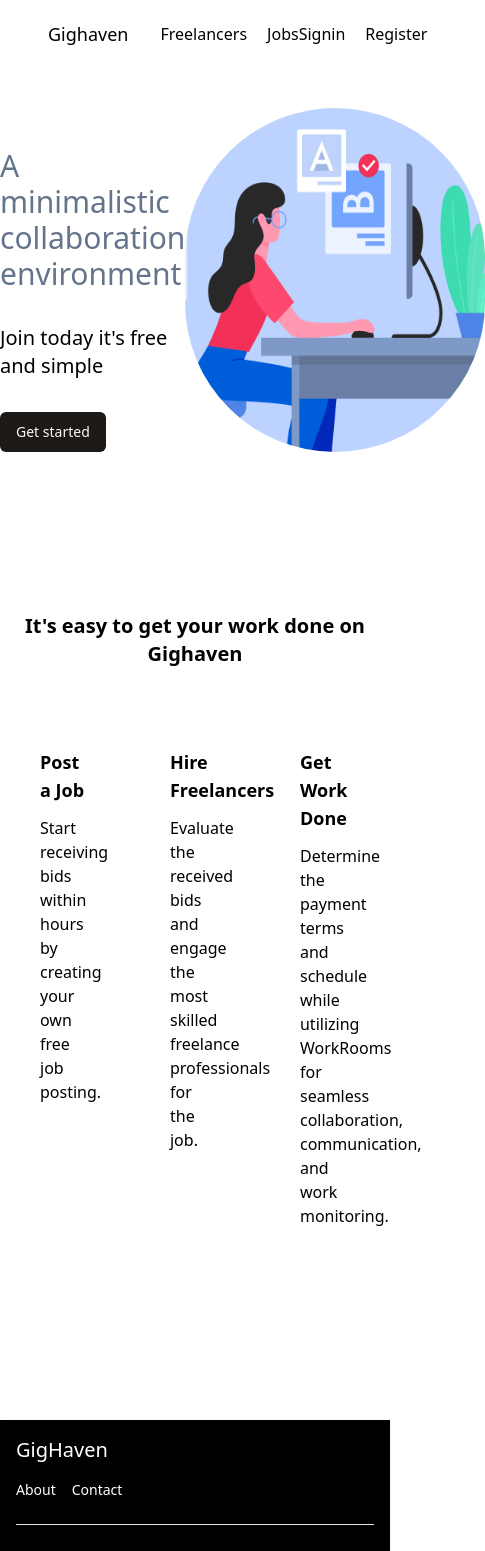
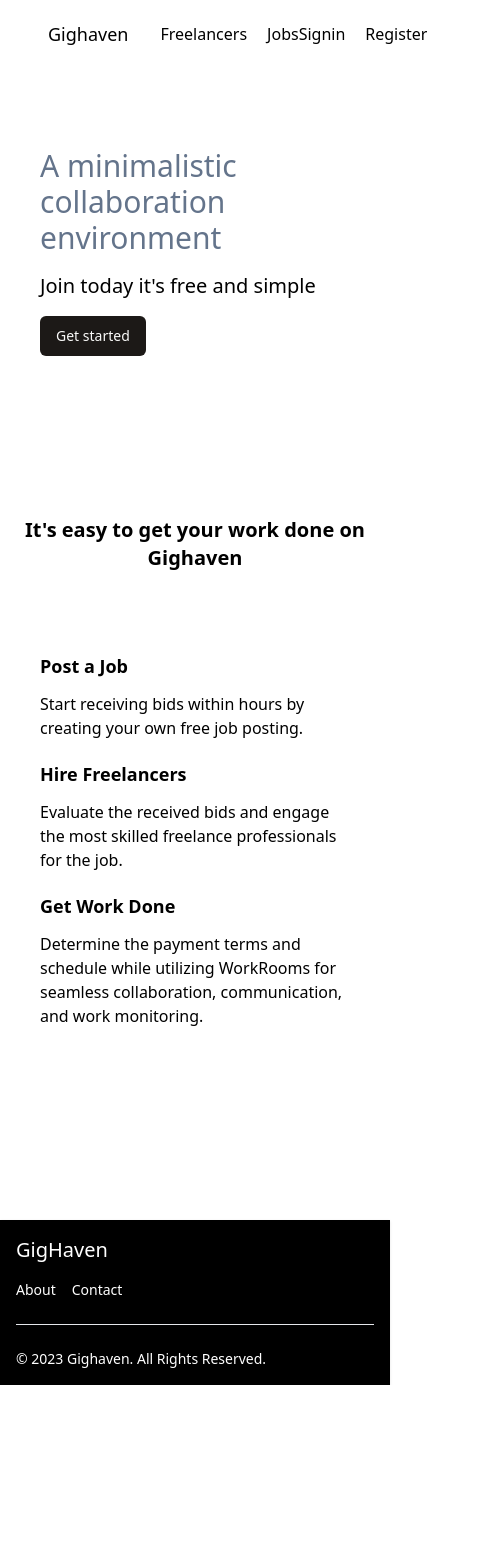
Before and after one commit to kamal-ezz/gighaven, a Next.js app: page / in a window 390 px wide. Shown: the top 1551 px of the page, 485 px wide, since content can reach past the window. After the commit the page ends 1385 px from the top, so only its background shows below. Built offline with nearby package versions, Linux system fonts and the light colour scheme.

Commit message:
responivness landing

```diff
--- a/src/app/page.tsx
+++ b/src/app/page.tsx
@@ -6,7 +6,7 @@ export default function Home() {
   return (
     <main>
       <section className="flex justify-around">
-        <div className="flex flex-col gap-8 mt-20">
+        <div className="flex flex-col gap-4 px-10 lg:px-0 md:gap-8 mt-20 ">
           <h1 className="text-3xl text-slate-500">
             A minimalistic collaboration environment
           </h1>
@@ -21,36 +21,36 @@ export default function Home() {
           width={300}
           height={300}
           alt="hero"
-          className="mt-10 rounded-full"
+          className="mt-10 rounded-full hidden md:inline"
         />
       </section>
       <section className="mt-40 mb-20">
         <h1 className="text-xl text-center font-semibold">
           It's easy to get your work done on Gighaven
         </h1>
-        <div className="mt-20 flex">
-          <div className="w-1/3 px-10">
+        <div className="mt-20 flex flex-col sm:flex-row justify-around gap-5">
+          <div className="px-10">
             {/*<Image src="#" alt="" width={50} height={50} />*/}
             <h3 className="text-lg font-semibold mb-3">Post a Job</h3>
-            <p>
+            <p className="inline-block">
               Start receiving bids within hours by creating your own free job
               posting.
             </p>
           </div>
 
-          <div className="w-1/3 px-10">
+          <div className="px-10">
             {/*<Image src="#" alt="" width={50} height={50} />*/}
             <h3 className="text-lg font-semibold mb-3">Hire Freelancers</h3>
-            <p>
+            <p className="inline-block">
               Evaluate the received bids and engage the most skilled freelance
               professionals for the job.
             </p>
           </div>
 
-          <div className="w-1/3 px-10">
+          <div className="px-10">
             {/*<Image src="#" alt="" width={50} height={50} />*/}
             <h3 className="text-lg font-semibold mb-3">Get Work Done</h3>
-            <p>
+            <p className="inline-block">
               Determine the payment terms and schedule while utilizing WorkRooms
               for seamless collaboration, communication, and work monitoring.
             </p>
```
